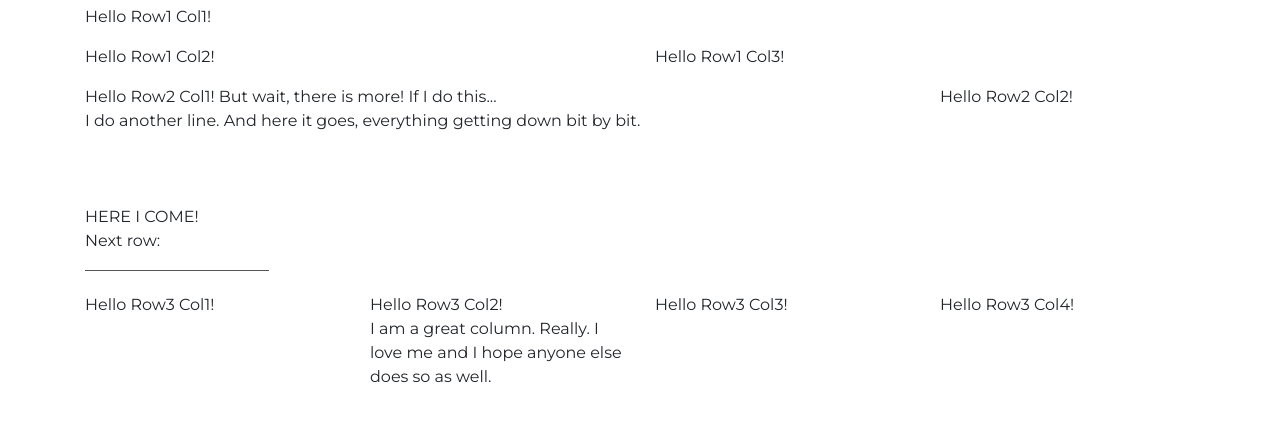
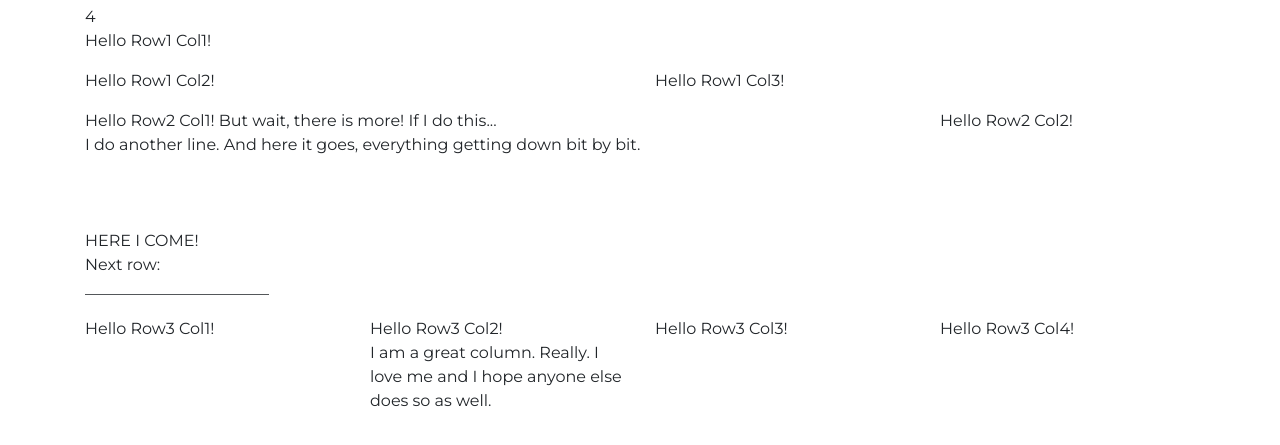
Before and after one commit to paweldzia/paweldzia.github.io, a plain HTML site: page index.html in a window 1280 px wide. Shown: the part 51-496 px from the top of the page. Drawn offline with nearby package versions, Linux system fonts and the light colour scheme.

Commit message:
index update

```diff
--- a/index.html
+++ b/index.html
@@ -16,7 +16,7 @@
         <strong>Look at this beautiful, strong headline.</strong>
     </h1>
 </header>
-<div class="container">
+<div class="container">4
     <div class="row Row1">
         <div class="col-md-12">
             <p>Hello Row1 Col1!</p>
```
